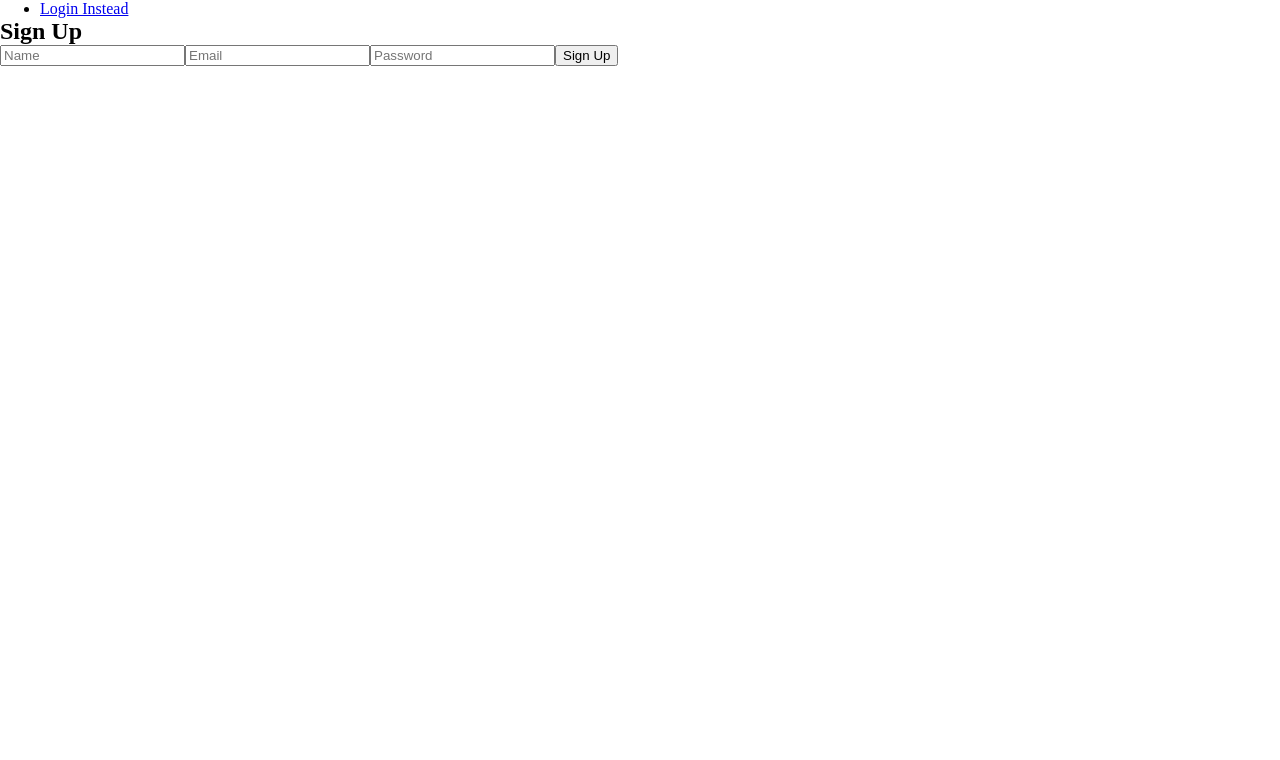
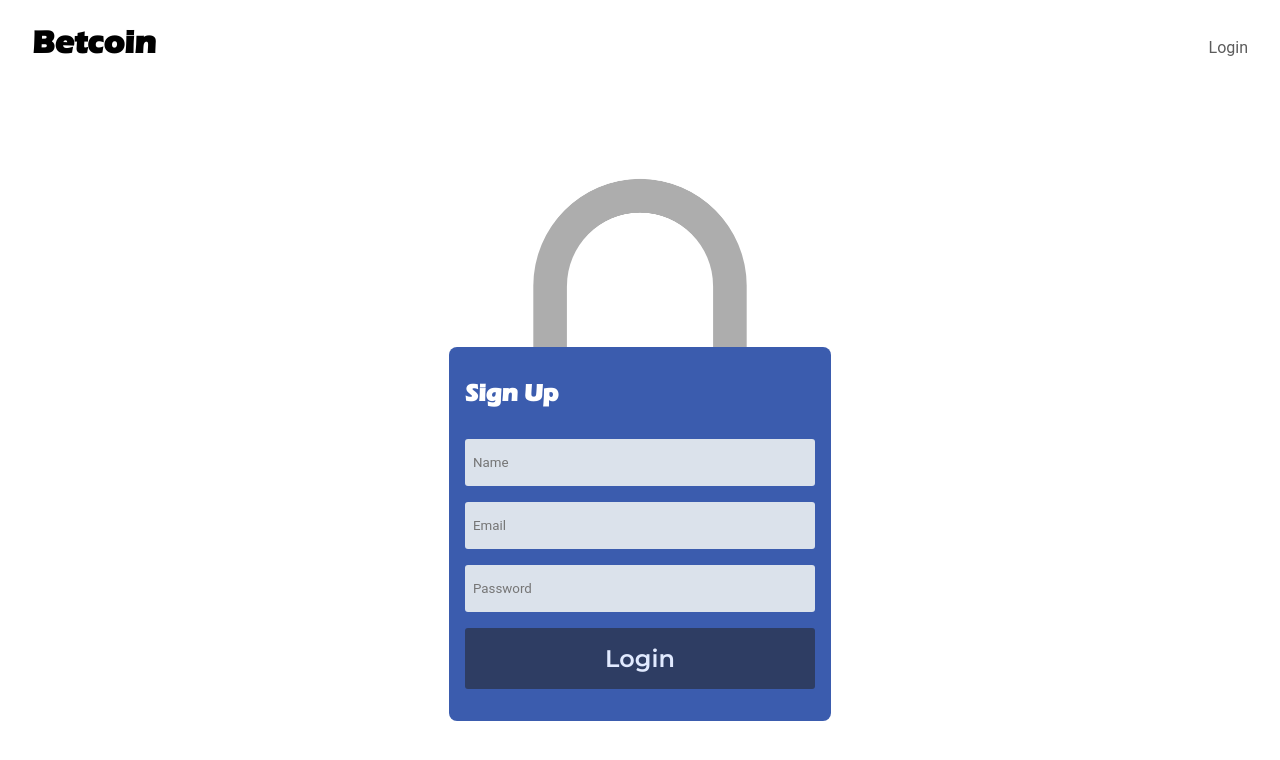
Before and after one commit to carsonalh/betcoin, a React (Create React App) app in the folder frontend/: page /signup in a window 1280 px wide. Shown: the top 760 px of the page. Built offline with nearby package versions, Linux system fonts and the light colour scheme.

Commit message:
Created login/signup styling.

```diff
--- /dev/null
+++ b/frontend/src/Login.css
@@ -0,0 +1,69 @@
+.Login {
+    width: 100vw;
+}
+
+.Login > * {
+    margin: 1.5rem 0;
+    width: 100%;
+}
+
+.Menu {
+    display: flex;
+    flex-direction: row;
+    justify-content: space-between;
+    align-items: baseline;
+    box-sizing: border-box;
+    padding: 0 2rem;
+}
+
+.Menu h1 {
+    font-family: 'Eras Bold ITC';
+}
+
+.Menu a {
+    display: block;
+    text-decoration: none;
+    color: rgb(92, 92, 92);
+    font-family: 'Roboto';
+}
+
+.Login form {
+    background-color: rgb(59, 92, 174);
+    color: white;
+    max-width: 350px;
+    margin: 0 auto;
+    padding: 2rem 1rem 1rem 1rem;
+    border-radius: 8px;
+}
+
+.Login .lock-head {
+    display: block;
+    margin: 0 auto;
+    max-width: 300px;
+}
+
+.Login form h2 {
+    font-family: 'Eras Bold ITC';
+    padding-bottom: 1rem;
+}
+
+.Login input {
+    display: block;
+    width: 100%;
+    border: none;
+    background-color: #DBE2EB;
+    font-family: 'Roboto';
+    color: #3F4756;
+    box-sizing: border-box;
+    padding: 1rem 0.5rem;
+    margin: 1rem 0;
+    border-radius: 3px;
+}
+
+.Login input[type="submit"] {
+    cursor: pointer;
+    background-color: #2E3D63;
+    color: #E1EAFF;
+    font-family: 'Montserrat';
+    font-size: 1.5rem;
+}
--- a/frontend/src/Login.js
+++ b/frontend/src/Login.js
@@ -3,6 +3,9 @@ import { connect } from 'react-redux';
 import { Link, Redirect } from 'react-router-dom';
 import postUser from './postUser';
 import { setUser } from './store';
+
+import './Login.css';
+import lockHead from './lock-head.png';
 
 class Login extends React.Component {
     state = {
@@ -33,13 +36,14 @@ class Login extends React.Component {
             <div className="Login">
                 {this.state.redirect}
                 <div className="Menu">
-                    <ul>
-                        <li><Link to="/signup">Sign Up Instead</Link></li>
-                    </ul>
+                    <div className="logo">
+                        <h1>Betcoin</h1>
+                    </div>
+                    <Link to="/signup">Sign Up</Link>
                 </div>
-                <h2>Login</h2>
-                {this.state.error}
+                <img src={lockHead} className="lock-head" />
                 <form onSubmit={this.submit}>
+                    <h2>Login</h2>
                     <input
                         type="email"
                         placeholder="Email"
--- a/frontend/src/SignUp.js
+++ b/frontend/src/SignUp.js
@@ -5,6 +5,9 @@ import { connect } from 'react-redux';
 import axios from './axios-instance';
 import store, { setUser } from './store';
 import postUser from './postUser';
+
+import './Login.css';
+import lockHead from './lock-head.png';
 
 class SignUp extends React.Component {
     state = {
@@ -34,16 +37,17 @@ class SignUp extends React.Component {
 
     render() {
         return (
-            <div className="SignUp">
+            <div className="Login">
                 {this.state.redirect}
                 <div className="Menu">
-                    <ul>
-                        <li><Link to="/login">Login Instead</Link></li>
-                    </ul>
+                    <div className="logo">
+                        <h1>Betcoin</h1>
+                    </div>
+                    <Link to="/login">Login</Link>
                 </div>
-                <h2>Sign Up</h2>
-                {this.state.error}
+                <img src={lockHead} className="lock-head" />
                 <form onSubmit={this.submit}>
+                    <h2>Sign Up</h2>
                     <input
                         type="text"
                         placeholder="Name"
@@ -62,9 +66,40 @@ class SignUp extends React.Component {
                         value={this.state.password}
                         onChange={e => this.setState({ password: e.target.value })}
                     />
-                    <input type="submit" value="Sign Up" />
+                    <input type="submit" value="Login" />
                 </form>
             </div>
+            // <div className="SignUp">
+            //     {this.state.redirect}
+            //     <div className="Menu">
+            //         <ul>
+            //             <li><Link to="/login">Login Instead</Link></li>
+            //         </ul>
+            //     </div>
+            //     <h2>Sign Up</h2>
+            //     {this.state.error}
+            //     <form onSubmit={this.submit}>
+            //         <input
+            //             type="text"
+            //             placeholder="Name"
+            //             value={this.state.name}
+            //             onChange={e => this.setState({ name: e.target.value })}
+            //         />
+            //         <input
+            //             type="email"
+            //             placeholder="Email"
+            //             value={this.state.email}
+            //             onChange={e => this.setState({ email: e.target.value })}
+            //         />
+            //         <input
+            //             type="password"
+            //             placeholder="Password"
+            //             value={this.state.password}
+            //             onChange={e => this.setState({ password: e.target.value })}
+            //         />
+            //         <input type="submit" value="Sign Up" />
+            //     </form>
+            // </div>
         );
     }
 }
```
Also changed, not shown: frontend/src/hero.png, frontend/src/lock-head.png (added).
